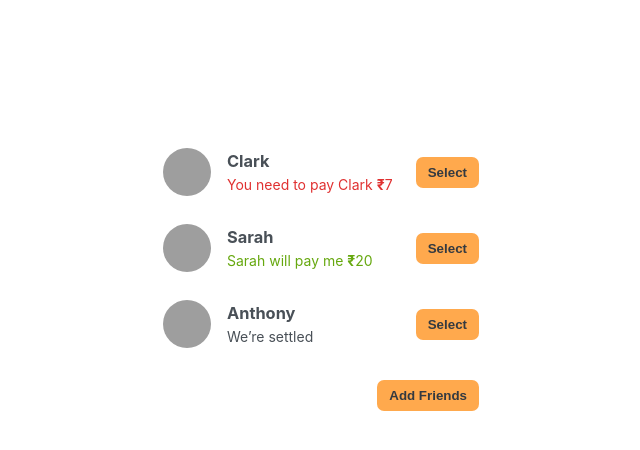
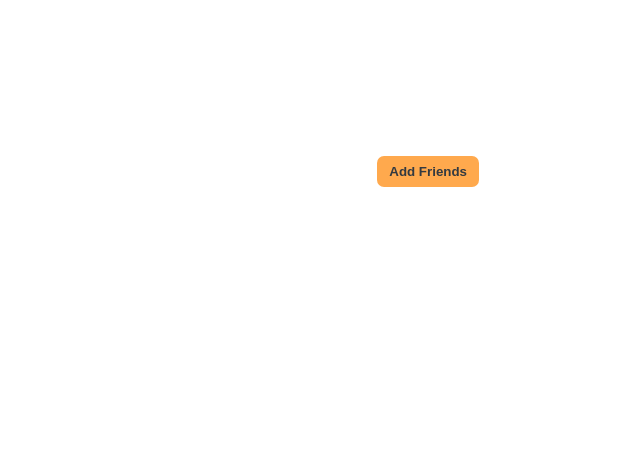
Before and after one commit to vishwasT007/bill-buddies, a React (Vite) app: page / in a window 1280 px wide. Shown: the top 450 px of the page, without its empty margins (79-719 px from the left). Built offline with nearby package versions, Linux system fonts and the light colour scheme; grey boxes are pictures that could not be loaded.

Commit message:
did the job

```diff
--- a/src/App.jsx
+++ b/src/App.jsx
@@ -1,25 +1,5 @@
-import { use, useState } from "react";
+import { useState } from "react";
 
-const dummy_Friends = [
-  {
-    id: 118836,
-    name: "Clark",
-    image: "https://i.pravatar.cc/48?u=118836",
-    balance: -7,
-  },
-  {
-    id: 933372,
-    name: "Sarah",
-    image: "https://i.pravatar.cc/48?u=933372",
-    balance: 20,
-  },
-  {
-    id: 499476,
-    name: "Anthony",
-    image: "https://i.pravatar.cc/48?u=499476",
-    balance: 0,
-  },
-];
 function Button({ label, onClick, type = "button" }) {
   return (
     <button className="button" onClick={onClick} type={type}>
@@ -29,7 +9,7 @@ function Button({ label, onClick, type = "button" }) {
 }
 
 function App() {
-  const [friends, setFriends] = useState(dummy_Friends);
+  const [friends, setFriends] = useState([]);
   const [showAddFriend, setShowAddfriend] = useState(false);
   const [selectFriend, setSelectFriend] = useState(null);
 
@@ -51,6 +31,17 @@ function App() {
     } else {
       setShowAddfriend((oldStateFalse) => !oldStateFalse);
     }
+  }
+
+  function handleSplitBill(amount) {
+    setFriends((friends) =>
+      friends.map((friend) =>
+        friend.id === selectFriend.id
+          ? { ...friend, balance: friend.balance + amount }
+          : friend
+      )
+    );
+    setSelectFriend(null);
   }
   return (
     <div className="app">
@@ -77,6 +68,7 @@ function App() {
         <SplitBill
           friend={selectFriend}
           onClose={() => setSelectFriend(null)}
+          onSplitBill={handleSplitBill}
         />
       ) : null}
     </div>
@@ -158,13 +150,23 @@ function AddFriends({ handleAddFriends }) {
   );
 }
 
-function SplitBill({ friend, onClose }) {
+function SplitBill({ friend, onClose, onSplitBill }) {
   const [bill, setBill] = useState("");
   const [paidByUser, setPaidByUser] = useState("");
+  const [whoIsPaying, setWhoIsPaying] = useState("user");
+
   const billPaidByFriend = bill ? bill - paidByUser : "";
-  const [whoIsPaying, setWhoIsPaying] = useState("user");
+
+  function handleSubmit(event) {
+    event.preventDefault();
+
+    if (!bill || !paidByUser) return;
+
+    let amount = whoIsPaying === "user" ? billPaidByFriend : -paidByUser;
+    onSplitBill(amount);
+  }
   return (
-    <form className="form-split-bill">
+    <form className="form-split-bill" onSubmit={handleSubmit}>
       <h2>Divide the bill with {friend.name} </h2>
       <label>💶 Total Bill Amount</label>
       <input
@@ -176,17 +178,14 @@ function SplitBill({ friend, onClose }) {
       <input
         type="text"
         value={paidByUser}
-        onChange={(event) =>
-          setPaidByUser(
-            Number(event.target.value) > bill
-              ? paidByUser
-              : Number(event.target.value)
-          )
-        }
+        onChange={(e) => {
+          const val = Number(e.target.value);
+          if (val <= bill) setPaidByUser(val);
+        }}
       />
       <label>💸 {friend.name} spending </label>
       <input type="text" disabled value={billPaidByFriend} />
-      <label>😜Who is Paying the Bill?</label>
+      <label>😜Who paid the Bill?</label>
       <select
         value={whoIsPaying}
         onChange={(event) => setWhoIsPaying(event.target.value)}
@@ -194,7 +193,7 @@ function SplitBill({ friend, onClose }) {
         <option value="user">You</option>
         <option value="friend">{friend.name}</option>
       </select>
-      <Button label={"Split Bill"} type="submit" />
+      <Button label={`Split Bill`} type="submit" />
       <Button label={"Close"} onClick={onClose} />
     </form>
   );
```
